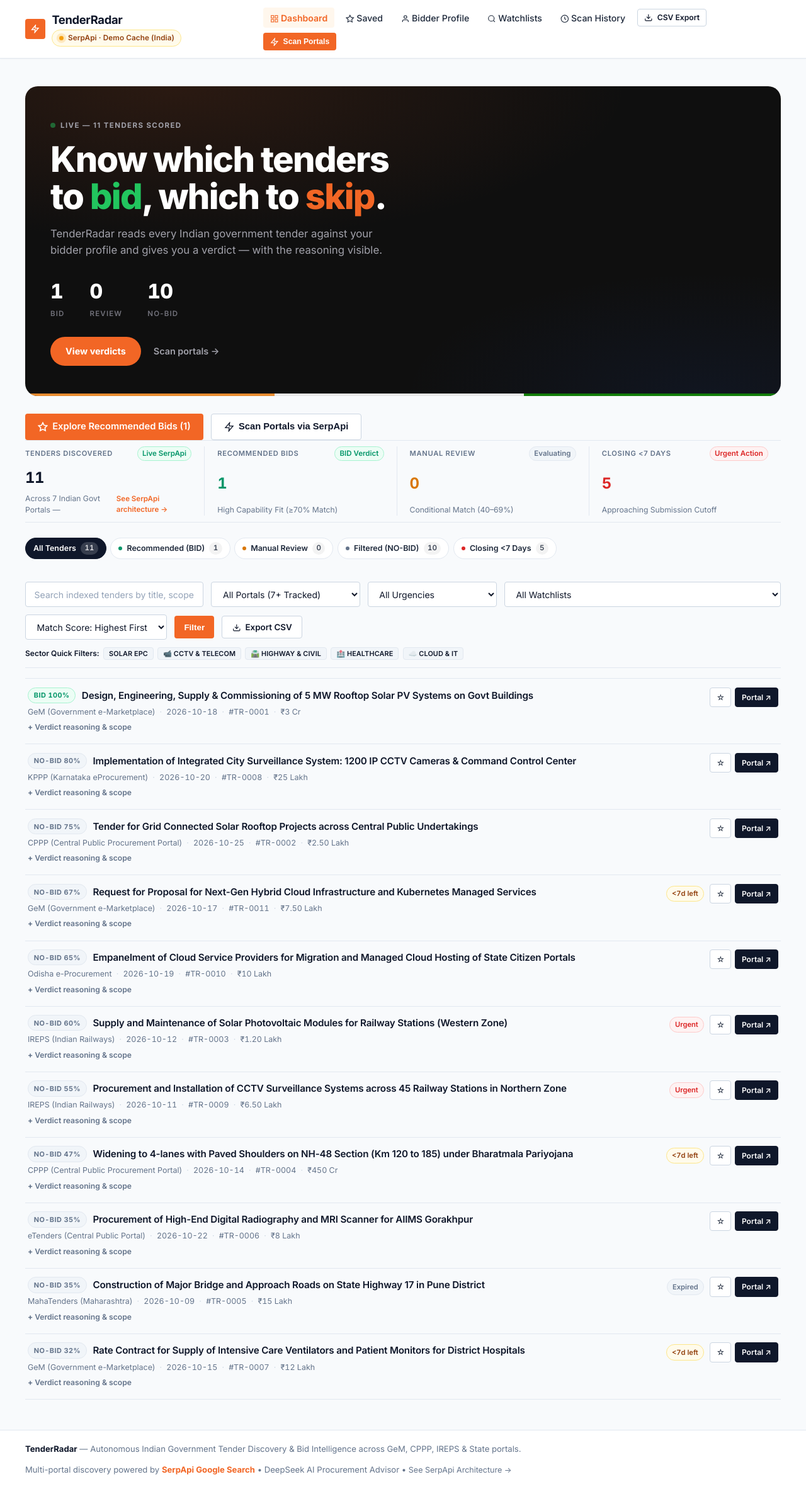
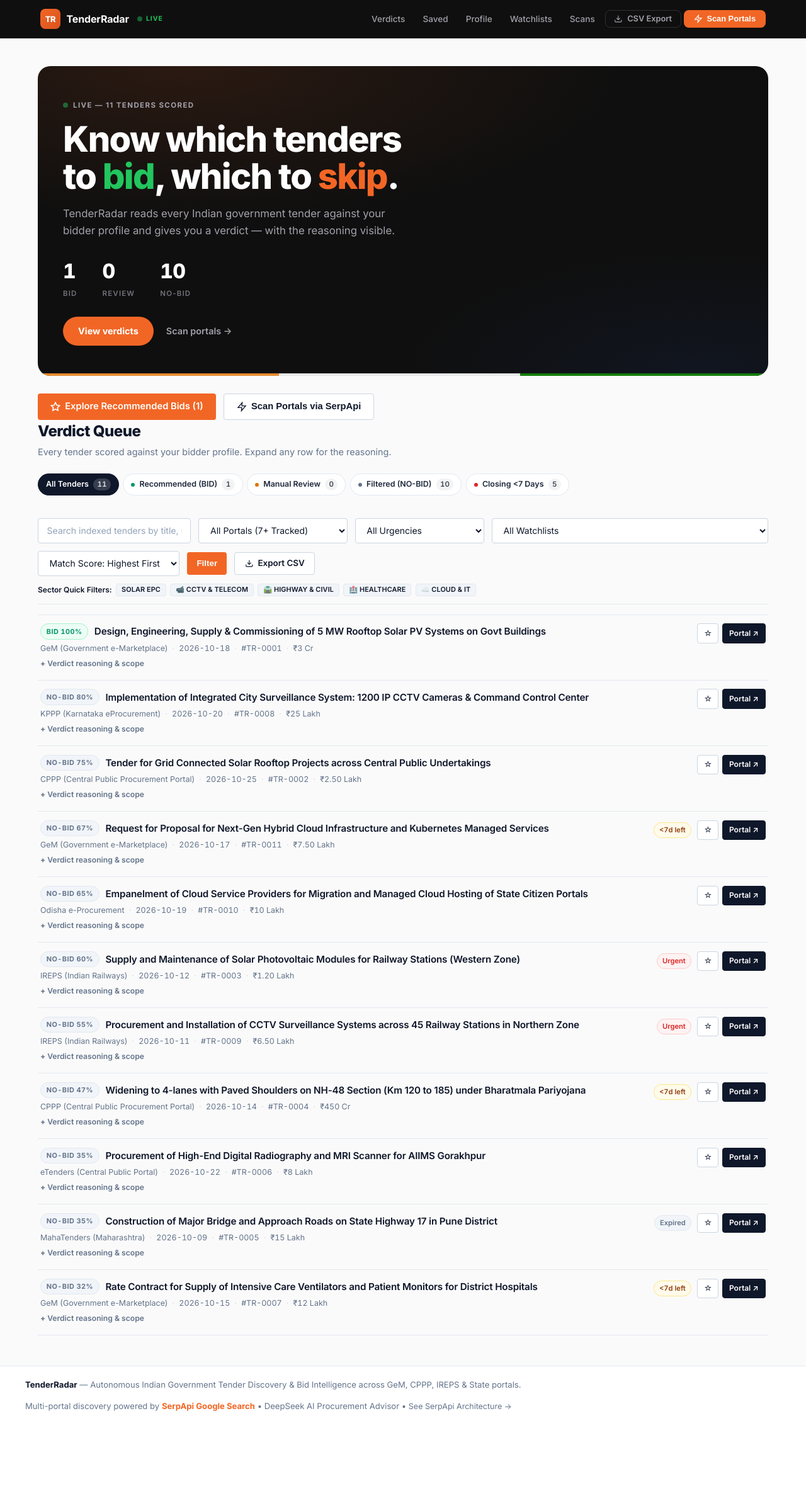
Before and after one commit to Sourabh-Kumar04/TenderRadar, a FastAPI app: page / in a window 1280 px wide. Shown: the whole page at 63% size. After the commit the page ends 2241 px from the top, so only its background shows below. Run offline with FastAPI, Linux system fonts and the light colour scheme; data comes from the database, SQL or seed files in the repository; data that the repository does not hold is empty.

Commit message:
feat(ui): command-center navbar, verdict queue header, remove redundant stats

```diff
--- a/app/static/css/style.css
+++ b/app/static/css/style.css
@@ -1822,3 +1822,56 @@ body { font-family: var(--font-sans); }
   .cmd-hero { padding: 2rem 1.5rem; }
   .cmd-stats { gap: 1.5rem; }
 }
+
+/* Command-center navbar */
+.cmd-nav {
+  background: #0f0f0f; border-bottom: 1px solid #1f1f1f;
+  position: sticky; top: 0; z-index: 100;
+}
+.cmd-nav .nav-container {
+  display: flex; align-items: center; justify-content: space-between;
+  max-width: 1200px; margin: 0 auto; padding: 0.75rem 1.5rem;
+}
+.cmd-nav .nav-brand { display: flex; align-items: center; gap: 0.6rem; text-decoration: none; }
+.cmd-logo {
+  width: 32px; height: 32px; border-radius: 8px;
+  background: linear-gradient(135deg, #f26625, #d9531e);
+  color: #fff; font-weight: 800; font-size: 0.8rem;
+  display: flex; align-items: center; justify-content: center;
+  letter-spacing: -0.02em;
+}
+.cmd-nav .brand-name { color: #fff; font-weight: 700; font-size: 1rem; letter-spacing: -0.01em; }
+.cmd-nav-live {
+  display: inline-flex; align-items: center; gap: 0.35rem;
+  font-size: 0.65rem; font-weight: 700; letter-spacing: 0.1em;
+  color: #22c55e; margin-left: 0.25rem;
+}
+.cmd-nav .nav-links { display: flex; align-items: center; gap: 0.25rem; }
+.cmd-nav .nav-link {
+  color: #a1a1aa; font-size: 0.85rem; font-weight: 500;
+  padding: 0.5rem 0.75rem; border-radius: 8px; text-decoration: none;
+  transition: color 0.15s, background 0.15s;
+}
+.cmd-nav .nav-link:hover { color: #fff; background: #1f1f1f; }
+.cmd-nav .nav-link.active { color: #fff; background: #1f1f1f; }
+.cmd-nav .btn-secondary {
+  background: transparent; border: 1px solid #2f2f2f; color: #a1a1aa;
+  font-size: 0.8rem; padding: 0.45rem 0.85rem; border-radius: 8px;
+}
+.cmd-nav .btn-secondary:hover { border-color: #52525b; color: #fff; }
+.cmd-nav .btn-primary {
+  background: #f26625; border: none; color: #fff;
+  font-size: 0.8rem; font-weight: 700; padding: 0.5rem 1rem; border-radius: 8px;
+}
+.cmd-nav .btn-primary:hover { background: #d9531e; }
+/* Page background to match */
+body { background: #fafafa; }
+.container { max-width: 1200px; }
+
+/* Verdict queue section */
+.queue-header { margin: 0 0 1rem; }
+.queue-title {
+  font-size: 1.5rem; font-weight: 800; letter-spacing: -0.02em;
+  margin: 0 0 0.25rem; color: var(--text-main);
+}
+.queue-sub { font-size: 0.9rem; color: var(--text-muted); margin: 0; }
--- a/app/templates/base.html
+++ b/app/templates/base.html
@@ -12,41 +12,19 @@
 </head>
 <body>
   <!-- Navigation Header -->
-  <nav class="navbar">
+  <nav class="navbar cmd-nav">
     <div class="nav-container">
       <a href="/" class="nav-brand">
-        <div class="brand-logo">
-          <svg class="icon-sm" viewBox="0 0 24 24" fill="none" stroke="currentColor" stroke-width="2.5"><polygon points="13 2 3 14 12 14 11 22 21 10 12 10 13 2"></polygon></svg>
-        </div>
-        <div>
-          <span class="brand-name">TenderRadar</span>
-          <span class="serpapi-live-pill {% if is_mock_serpapi %}mock{% endif %}" title="SerpApi Real-Time Google & Portal Search Engine">
-            <span class="pulse-dot {% if is_mock_serpapi %}warning{% endif %}"></span>
-            {% if is_mock_serpapi %}SerpApi · Demo Cache (India){% else %}SerpApi · Live Search Engine (India){% endif %}
-          </span>
-        </div>
+        <div class="brand-logo cmd-logo">TR</div>
+        <span class="brand-name">TenderRadar</span>
+        <span class="cmd-nav-live"><span class="cmd-live-dot"></span>LIVE</span>
       </a>
       <div class="nav-links">
-        <a href="/" class="nav-link {% if active_page == 'dashboard' %}active{% endif %}">
-          <svg class="icon-sm" viewBox="0 0 24 24" fill="none" stroke="currentColor" stroke-width="2"><rect x="3" y="3" width="7" height="7"></rect><rect x="14" y="3" width="7" height="7"></rect><rect x="14" y="14" width="7" height="7"></rect><rect x="3" y="14" width="7" height="7"></rect></svg>
-          Dashboard
-        </a>
-        <a href="/saved" class="nav-link {% if active_page == 'saved' %}active{% endif %}">
-          <svg class="icon-sm" viewBox="0 0 24 24" fill="none" stroke="currentColor" stroke-width="2"><polygon points="12 2 15.09 8.26 22 9.27 17 14.14 18.18 21.02 12 17.77 5.82 21.02 7 14.14 2 9.27 8.91 8.26 12 2"></polygon></svg>
-          Saved
-        </a>
-        <a href="/profile" class="nav-link {% if active_page == 'profile' %}active{% endif %}">
-          <svg class="icon-sm" viewBox="0 0 24 24" fill="none" stroke="currentColor" stroke-width="2"><path d="M20 21v-2a4 4 0 0 0-4-4H8a4 4 0 0 0-4 4v2"></path><circle cx="12" cy="7" r="4"></circle></svg>
-          Bidder Profile
-        </a>
-        <a href="/watchlists" class="nav-link {% if active_page == 'watchlists' %}active{% endif %}">
-          <svg class="icon-sm" viewBox="0 0 24 24" fill="none" stroke="currentColor" stroke-width="2"><circle cx="11" cy="11" r="8"></circle><line x1="21" y1="21" x2="16.65" y2="16.65"></line></svg>
-          Watchlists
-        </a>
-        <a href="/scans" class="nav-link {% if active_page == 'scans' %}active{% endif %}">
-          <svg class="icon-sm" viewBox="0 0 24 24" fill="none" stroke="currentColor" stroke-width="2"><circle cx="12" cy="12" r="10"></circle><polyline points="12 6 12 12 16 14"></polyline></svg>
-          Scan History
-        </a>
+        <a href="/" class="nav-link">Verdicts</a>
+        <a href="/saved" class="nav-link">Saved</a>
+        <a href="/profile" class="nav-link">Profile</a>
+        <a href="/watchlists" class="nav-link">Watchlists</a>
+        <a href="/scans" class="nav-link">Scans</a>
         <a href="/export/csv" class="btn btn-secondary btn-sm" title="Export current tenders to CSV">
           <svg class="icon-sm" viewBox="0 0 24 24" fill="none" stroke="currentColor" stroke-width="2"><path d="M21 15v4a2 2 0 0 1-2 2H5a2 2 0 0 1-2-2v-4"></path><polyline points="7 10 12 15 17 10"></polyline><line x1="12" y1="15" x2="12" y2="3"></line></svg>
           CSV Export
--- a/app/templates/dashboard.html
+++ b/app/templates/dashboard.html
@@ -39,45 +39,15 @@
 </div>
 
 <!-- Key Performance Metrics / High-Density Stitch KPI Strip -->
-<div class="stats-grid">
-  <div class="stat-card">
-    <div class="stat-card-top">
-      <span class="stat-lbl">Tenders Discovered</span>
-      <span class="stat-delta positive">Live SerpApi</span>
-    </div>
-    <div class="stat-val tnum">{{ stats.total_tenders }}</div>
-    <div class="stat-sub">Across 7 Indian Govt Portals &mdash; <a href="/scans" style="color: var(--primary); font-weight: 600; font-size: 0.72rem;">See SerpApi architecture →</a></div>
-  </div>
 
-  <div class="stat-card">
-    <div class="stat-card-top">
-      <span class="stat-lbl">Recommended Bids</span>
-      <span class="stat-delta positive">BID Verdict</span>
-    </div>
-    <div class="stat-val tnum" style="color: var(--success);">{{ stats.bid_count or 0 }}</div>
-    <div class="stat-sub">High Capability Fit (&ge;70% Match)</div>
-  </div>
 
-  <div class="stat-card">
-    <div class="stat-card-top">
-      <span class="stat-lbl">Manual Review</span>
-      <span class="stat-delta neutral">Evaluating</span>
-    </div>
-    <div class="stat-val tnum" style="color: var(--warning);">{{ stats.review_count or 0 }}</div>
-    <div class="stat-sub">Conditional Match (40–69%)</div>
-  </div>
-
-  <div class="stat-card">
-    <div class="stat-card-top">
-      <span class="stat-lbl">Closing &lt;7 Days</span>
-      <span class="stat-delta urgent">Urgent Action</span>
-    </div>
-    <div class="stat-val tnum" style="color: var(--danger);">{{ stats.urgent_closing_soon or 0 }}</div>
-    <div class="stat-sub">Approaching Submission Cutoff</div>
+<!-- Quick Verdict Filter Tabs (Stitch Compliant Pills) -->
+<div class="queue-header">
+  <div>
+    <h2 class="queue-title">Verdict Queue</h2>
+    <p class="queue-sub">Every tender scored against your bidder profile. Expand any row for the reasoning.</p>
   </div>
 </div>
-
-<!-- Quick Verdict Filter Tabs (Stitch Compliant Pills) -->
 <div class="verdict-pills-bar">
   <a href="/?search={{ search_query or '' }}&portal={{ selected_portal or '' }}&urgency={{ selected_urgency or '' }}&watchlist_id={{ selected_watchlist or '' }}&sort_order={{ sort_order or '' }}"
      class="verdict-pill {% if not selected_verdict and not selected_urgency %}active{% endif %}">
```
